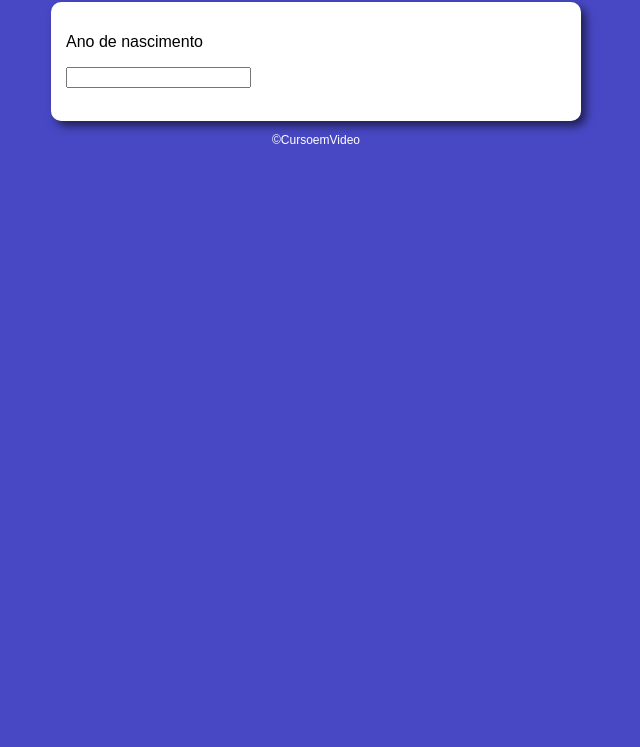
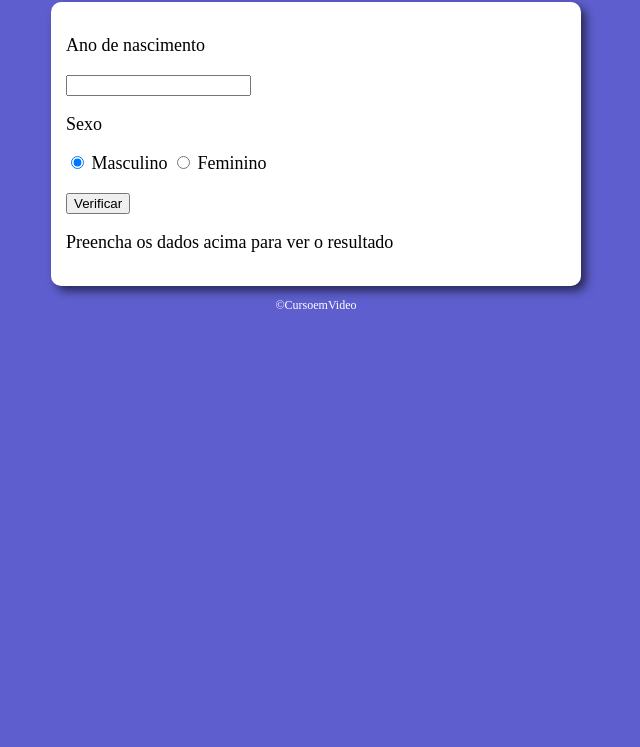
Before and after one commit to Anderson-ds10/JAVASCRIPT, a plain HTML site: page cursoemvideo/modelo prat02/prat01.html in a window 1280 px wide. Shown: the part 53-800 px from the top of the page, without its empty margins (324-964 px from the left). Drawn offline with Linux system fonts and the light colour scheme.

Commit message:
Site finalizado

```diff
--- a/cursoemvideo/modelo prat02/prat01.html
+++ b/cursoemvideo/modelo prat02/prat01.html
@@ -16,10 +16,18 @@
         <section>
             <div>
                 <p>Ano de nascimento</p>
-                    <input type="number" name="txtano" id="txtano">
+                    <input type="number" name="txtano" id="txtano" min="1">
+                <p>Sexo</p>
+                    <input type="radio" name="radiosex" id="masc" checked>
+                    <label for="masc">Masculino</label>
+                    <input type="radio" name="radiosex" id="fem">
+                    <label for="fem">Feminino</label>
+                    <p>
+                        <input type="button" Value="Verificar" onclick="Verificar()">
+                    </p>
             </div>
             <div id="res">
-                <img src="" alt="">
+                <p>Preencha os dados acima para ver o resultado</p>
             </div>
         </section>
     </main>
--- a/cursoemvideo/modelo prat02/script.js
+++ b/cursoemvideo/modelo prat02/script.js
@@ -1 +1,50 @@
-alert('Olá')
+function Verificar(){
+    var data = new Date()
+    var ano = data.getFullYear()
+    var fAno = document.getElementById('txtano')
+    var res = document.getElementById('res')
+    if(fAno.value.length == 0 || fAno.value > ano){
+        window.alert('[ERRO] Verificar os dados e tente novamente')
+    }else {
+        var fsex = document.getElementsByName('radiosex')
+        var idade = ano - Number(fAno.value)
+        // res.innerHTML = `Idade calculada ${idade}` TESTE
+        var genero = ''
+        var img = document.createElement('img')
+        img.setAttribute('id', 'foto')
+        if(fsex[0].checked){
+            genero = 'Homem'
+            if(idade >= 0 && idade < 10){
+                //Criança
+                img.setAttribute('src', 'criancamasc.png')
+            }else if (idade < 21){
+                //Jovem
+                img.setAttribute('src', 'adolescentemasc.png')
+            }else if (idade < 50){
+                //Adulto
+                img.setAttribute('src', 'adultomasc.png')
+            }else {
+                //Idoso
+                img.setAttribute('src', 'velhomasc.png')
+            }
+        } else if(fsex[1].checked){
+            genero = 'Mulher'
+            if(idade >= 0 && idade < 10){
+                //Criança
+                img.setAttribute('src', 'criancafemi.png')
+            }else if (idade < 21){
+                //Jovem
+                img.setAttribute('src', 'adolescentefemi.png')
+            }else if (idade < 50){
+                //Adulto
+                img.setAttribute('src', 'adultofemi.png')
+            }else {
+                //Idoso
+                img.setAttribute('src', 'velhafemi.png')
+            }
+        }
+        res.style.textAlign = 'center'
+        res.innerHTML = `Detectamos ${genero} com ${idade} anos.`
+        res.appendChild(img)
+    }
+}
--- a/cursoemvideo/modelo prat02/style.css
+++ b/cursoemvideo/modelo prat02/style.css
@@ -1,10 +1,8 @@
 @charset "UTF-8";
 body {
-    font-family: Arial, Helvetica, sans-serif;
-    background-color: rgb(72, 72, 197);
-}
-header{
-
+    font-family: 'Times New Roman', Times, serif;
+    background-color: rgb(94, 94, 206);
+    font-size: 18px;
 }
 h1 {
     font-size: 22px;
```
